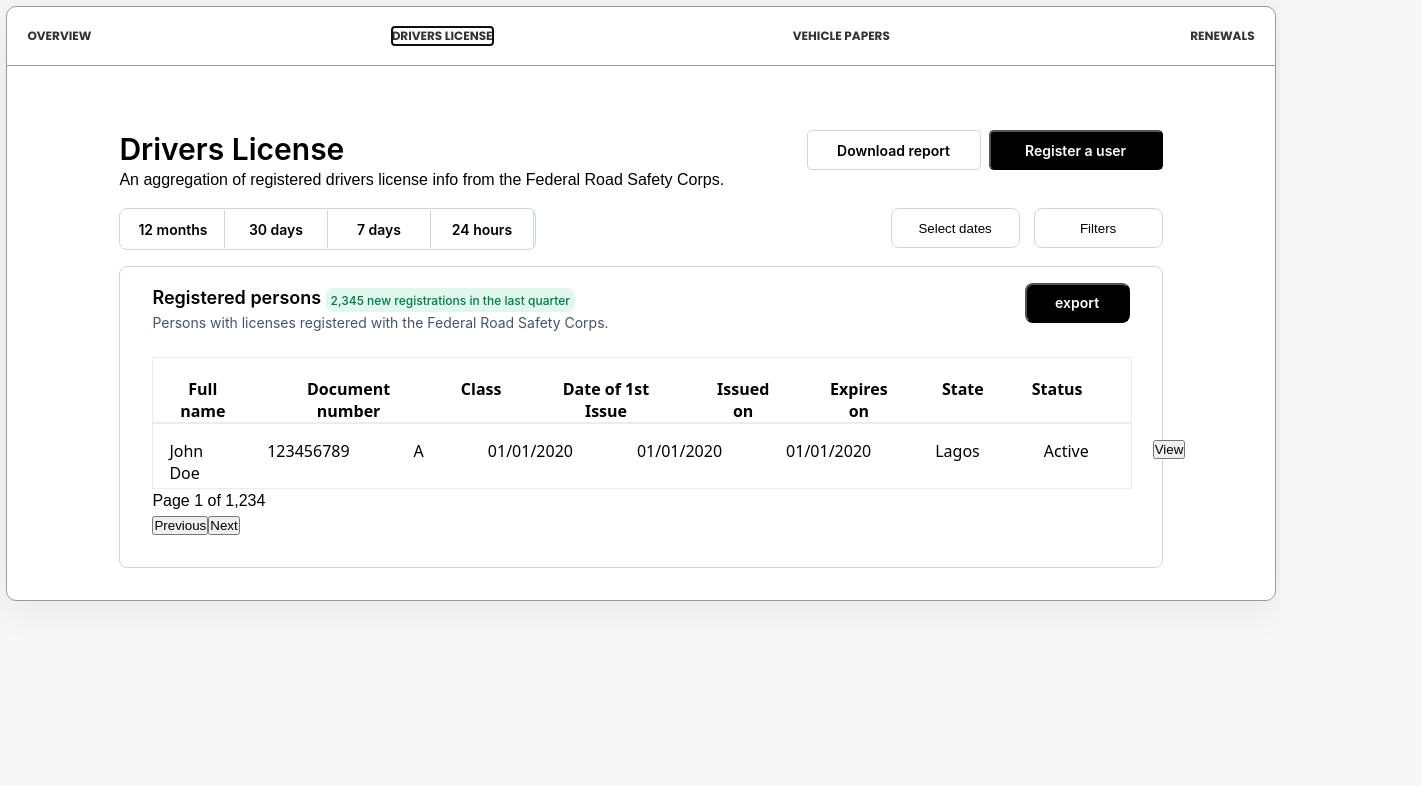
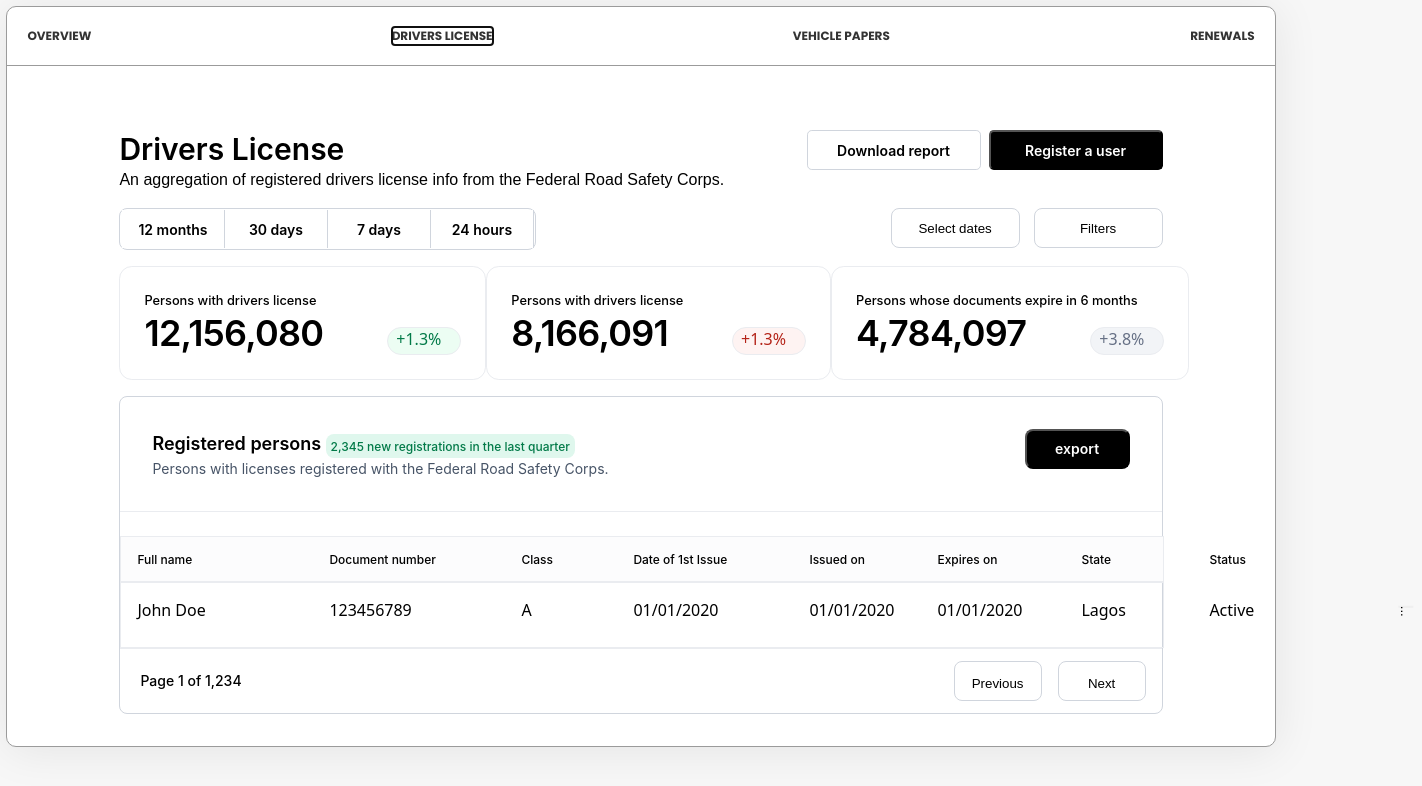
Before and after one commit to Rwinkah/driving-license-monitor-app, a React (Create React App) app: page / in a window 1280 px wide. Both pictures are taken after a click on the tab "DRIVERS LICENSE". Shown: the top 786 px of the page, 1422 px wide, since content can reach past the window. Built offline with nearby package versions, Linux system fonts and the light colour scheme.

Commit message:
update styles

```diff
--- a/src/components/tables/DriversLicenseTable.tsx
+++ b/src/components/tables/DriversLicenseTable.tsx
@@ -22,36 +22,36 @@ const DriversLicenseTable = () => {
       <div className="driverslicense_table">
         <div className="driverslicense_table_header"></div>
         <table>
-          <tr>
-            <th>Full name</th>
-            <th>Document number</th>
-            <th>Class</th>
-            <th>Date of 1st Issue</th>
-            <th>Issued on</th>
-            <th>Expires on</th>
-            <th>State</th>
-            <th>Status</th>
+          <tr className="_firstrow">
+            <th className="_name">Full name</th>
+            <th className="_docno">Document number</th>
+            <th className="_class">Class</th>
+            <th className="_date1st">Date of 1st Issue</th>
+            <th className="_dateissue">Issued on</th>
+            <th className="_dateexpire">Expires on</th>
+            <th className="_state">State</th>
+            <th className="_status">Status</th>
             <th></th>
           </tr>
           <tr>
-            <td>John Doe</td>
-            <td>123456789</td>
-            <td>A</td>
-            <td>01/01/2020</td>
-            <td>01/01/2020</td>
-            <td>01/01/2020</td>
-            <td>Lagos</td>
-            <td>Active</td>
+            <td className="_name">John Doe</td>
+            <td className="_docno">123456789</td>
+            <td className="_class">A</td>
+            <td className="_date1st">01/01/2020</td>
+            <td className="_dateissue">01/01/2020</td>
+            <td className="_dateexpire">01/01/2020</td>
+            <td className="_state">Lagos</td>
+            <td className="_status">Active</td>
             <td>
-              <button>View</button>
+              <button className="_view">...</button>
             </td>
           </tr>
         </table>
         <div className="driverslicense_table_bottom">
-          <div>
-            <p>Page 1 of 1,234</p>
+          <div className="paging">
+            <p className="pagenum">Page 1 of 1,234</p>
           </div>
-          <div>
+          <div className="paging">
             <button>Previous</button>
             <button>Next</button>
           </div>
--- a/src/pages/tabMenus/DriversLicense.tsx
+++ b/src/pages/tabMenus/DriversLicense.tsx
@@ -34,6 +34,30 @@ const DriversLicense = () => {
             <button>Filters</button>
           </div>
         </div>
+
+        <div className="driverslicense_header_statistics">
+          <div className="stats stat1">
+            <h3>Persons with drivers license</h3>
+            <div className="bottomstat">
+              <span className="bigstat">12,156,080</span>
+              <span className="tinystat green">+1.3%</span>
+            </div>
+          </div>
+          <div className="stats stat2">
+            <h3>Persons with drivers license</h3>
+            <div className="bottomstat">
+              <span className="bigstat">8,166,091</span>
+              <span className="tinystat red">+1.3%</span>
+            </div>
+          </div>
+          <div className="stats stat3">
+            <h3>Persons whose documents expire in 6 months</h3>
+            <div className="bottomstat">
+              <span className="bigstat">4,784,097</span>
+              <span className="tinystat neutral">+3.8%</span>
+            </div>
+          </div>
+        </div>
       </div>
 
       <div className="driverslicense_section"></div>
--- a/src/styles/DriversLicense.scss
+++ b/src/styles/DriversLicense.scss
@@ -195,7 +195,75 @@
             height: 2.5rem;
             border-radius: 0.5rem;
           }
+    }
+}
 
 
+.driverslicense_header_statistics {
+    display: flex;
+    width: 100%;
+    justify-content: space-between;
+    margin-bottom: 1rem;
+
+
+    h3 {
+        font-family: Inter;
+        font-size: 0.8rem;
+        font-weight: 500;
+        line-height: 20px;
+        letter-spacing: 0em;
+        text-align: left;
+    }
+
+    .stats {
+        box-sizing: border-box;
+        gap: 1rem;
+        border: 1px solid #EAECF0;
+        border-radius: 0.8rem;
+        padding: 1.5rem;
+    }
+
+
+    .bottomstat {
+        box-sizing: border-box;
+        display: flex;
+        gap: 4rem;
+
+        .bigstat {
+            font-family: Inter;
+            font-size: 36px;
+            font-weight: 600;
+            line-height: 44px;
+            letter-spacing: -0.02em;
+            text-align: left;
+        }
+
+        .tinystat {
+            box-sizing: border-boxS;
+            width: 4rem;
+            height:  auto;
+            padding: 2, 10, 2, 8;
+            border-radius: 1rem;
+            margin-top: 1rem;
+            border: 1px solid #EAECF0;
+            padding-left: 0.5rem;
+        }
     }
 }
+
+
+.green {
+    background-color:  #ECFDF3;
+    color:  #027A48;
+}
+
+.red {
+    background-color: #FEF3F2;
+    color: #B42318;
+}
+
+.neutral {
+    background-color: #F2F4F7;
+    color: #667085;
+
+}
--- a/src/styles/DriversLicenseTable.scss
+++ b/src/styles/DriversLicenseTable.scss
@@ -3,7 +3,6 @@
 @import "./theme.scss";
 
 .driverslicense_body {
-    padding: 2rem;
     padding-top: 1rem;
     border: 1px solid #D0D5DD;
     border-radius: 0.5rem;
@@ -13,8 +12,12 @@
     display: flex;
     justify-content: space-between;
     margin-bottom: 1.5rem;
+    border-bottom: 1px solid #EAECF0;
+    padding: 2rem;
+    padding-top: 1rem;
 
     &_header {
+
 
 
         h3 {
@@ -75,6 +78,7 @@
             &._firstrow {
                 border: 1px solid #EAECF0;
                 background-color: #FCFCFD;
+                height: 44px;
             }
 
             td {
@@ -98,6 +102,12 @@
                 position: relative;
                 box-sizing: border-box;
                 height: 2rem;
+                font-family: $Inter;
+                font-size: 12px;
+                font-weight: 500;
+                line-height: 18px;
+                letter-spacing: 0em;
+                text-align: left;
             }
 
             ._name {
@@ -131,13 +141,13 @@
             }
 
             ._status {
-                min-width: 12.2rem;
+                min-width: 10.2rem;
             }
 
             ._view {
                 width: 0.1rem;
                 padding-left: 0;
-                border-right: 0;
+                border: 0;
                 transform: rotate(90deg);
 
                 h6 {
@@ -149,3 +159,43 @@
         }
     }
 }
+
+.driverslicense_table_bottom {
+    display: flex;
+    justify-content: space-between;
+    height:  4rem;
+    padding-left: 0.75rem;
+    padding-right: 1rem;
+    // padding-top: 1.5rem;
+    border-top: 1px solid #EAECF0 ;
+    align-items: center;
+
+    .paging {
+        display: flex;
+        gap: 1rem;
+
+            p.pagenum {
+                font-family: $Inter;
+                font-size: 14px;
+                font-weight: 500;
+                line-height: 20px;
+                letter-spacing: 0em;
+                text-align: left;
+                padding-left: 0.5rem;
+            }
+
+            button {
+                background-color: white;
+                width: 5.5rem;
+                height: 2.5rem;
+                padding-left: 8px;
+                padding-top: 14px;
+                padding-right: 8px;
+                padding-bottom: 14px;
+                border-radius: 8px;
+                border: 1px solid #D0D5DD;
+                gap: 8px;
+            }
+        }
+
+}
```
